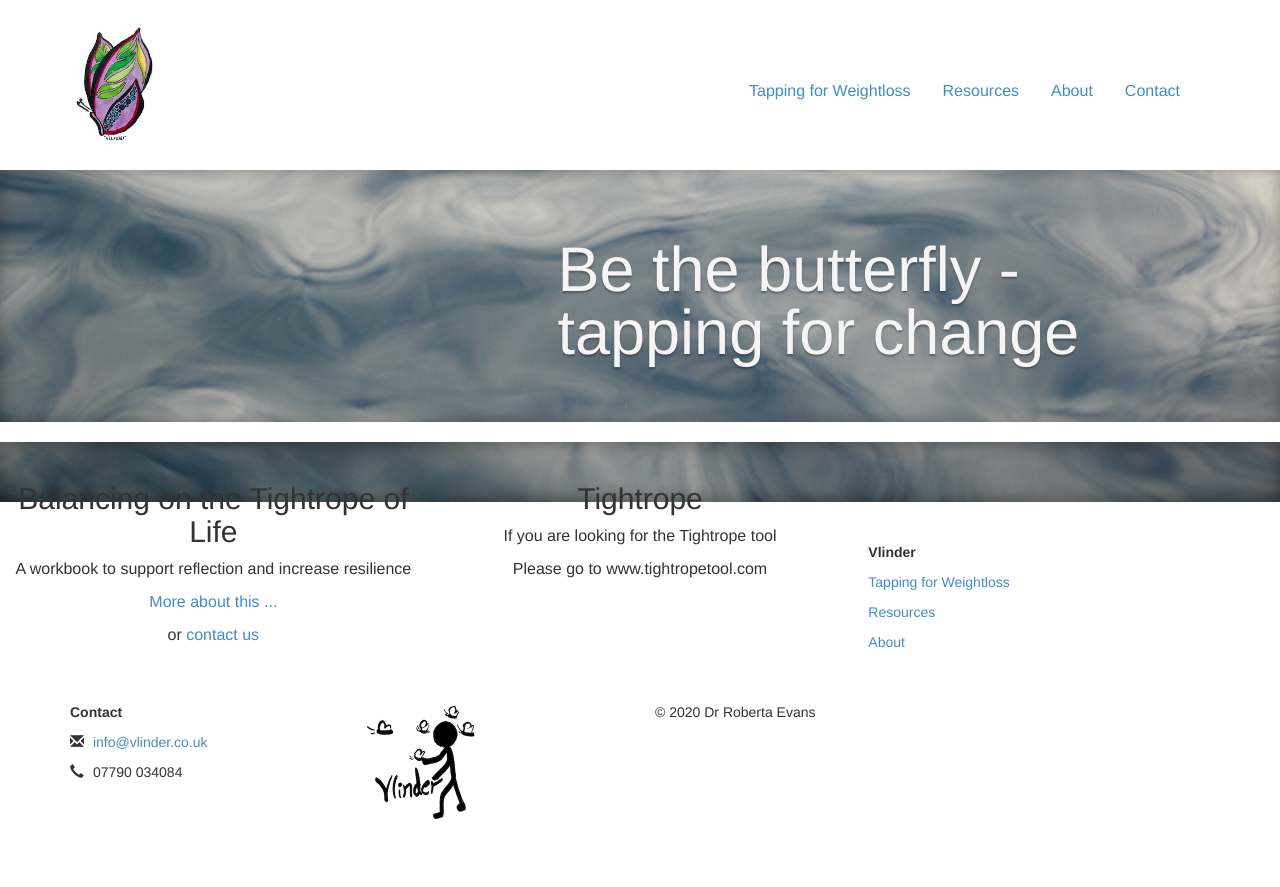
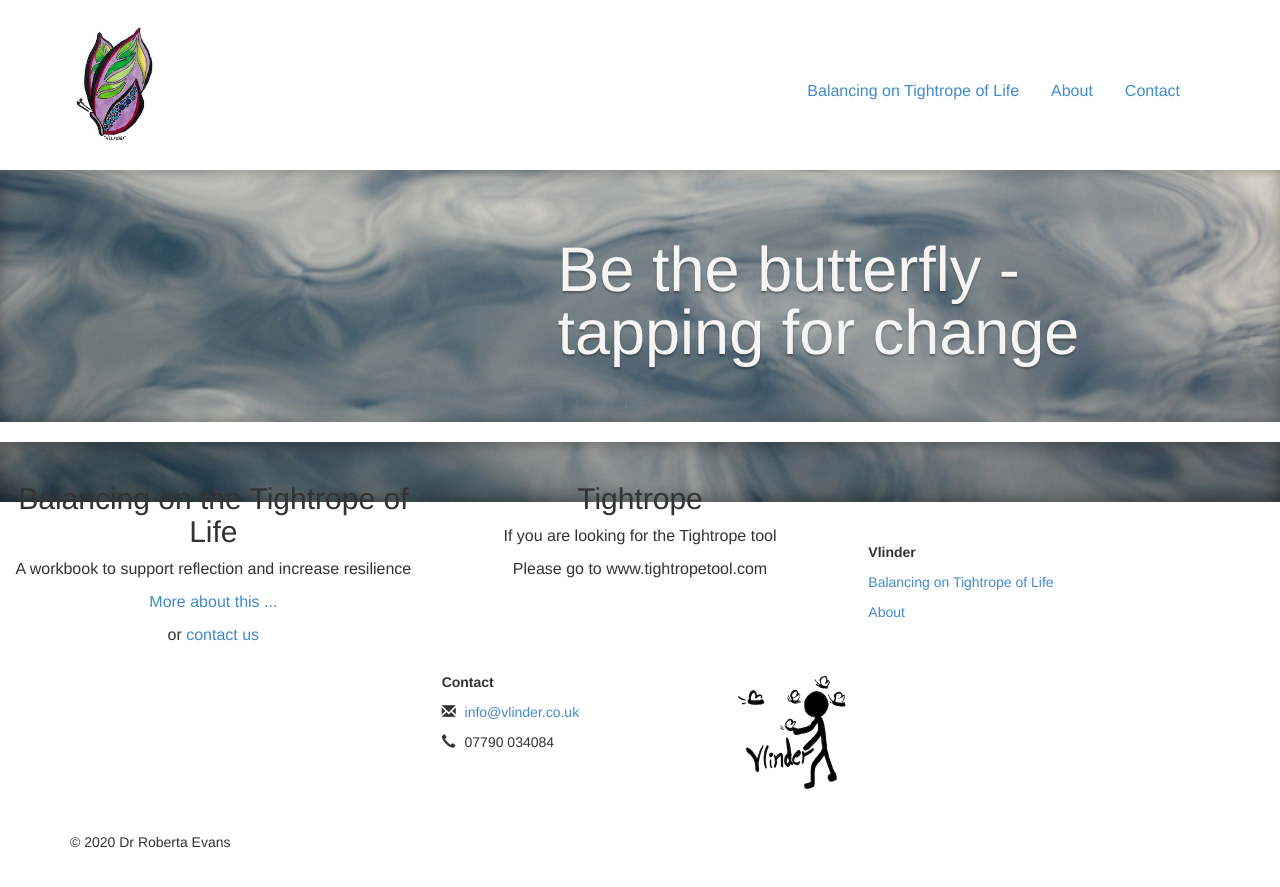
Before and after one commit to vlinderco/vlinderco.github.io, a Jekyll site: the page built from index.md, in a window 1280 px wide. Shown: the top 887 px of the page. Built offline with Jekyll 4.4.1, drawn with Linux system fonts in a browser that asks for light colours; nearby versions of some CDN libraries.

Commit message:
Update navigation.yml

```diff
--- a/_data/navigation.yml
+++ b/_data/navigation.yml
@@ -1,11 +1,7 @@
-- title: Tapping for Weightloss
-  url: /tapping for weightloss
-  page: /tapping for weightloss.html
-  footer: true
 
-- title: Resources
-  url: /resources
-  page: /resources.html
+- title: Balancing on Tightrope of Life
+  url: /balancing life
+  page: /balancing life.html
   footer: true
 
 - title: About
```
